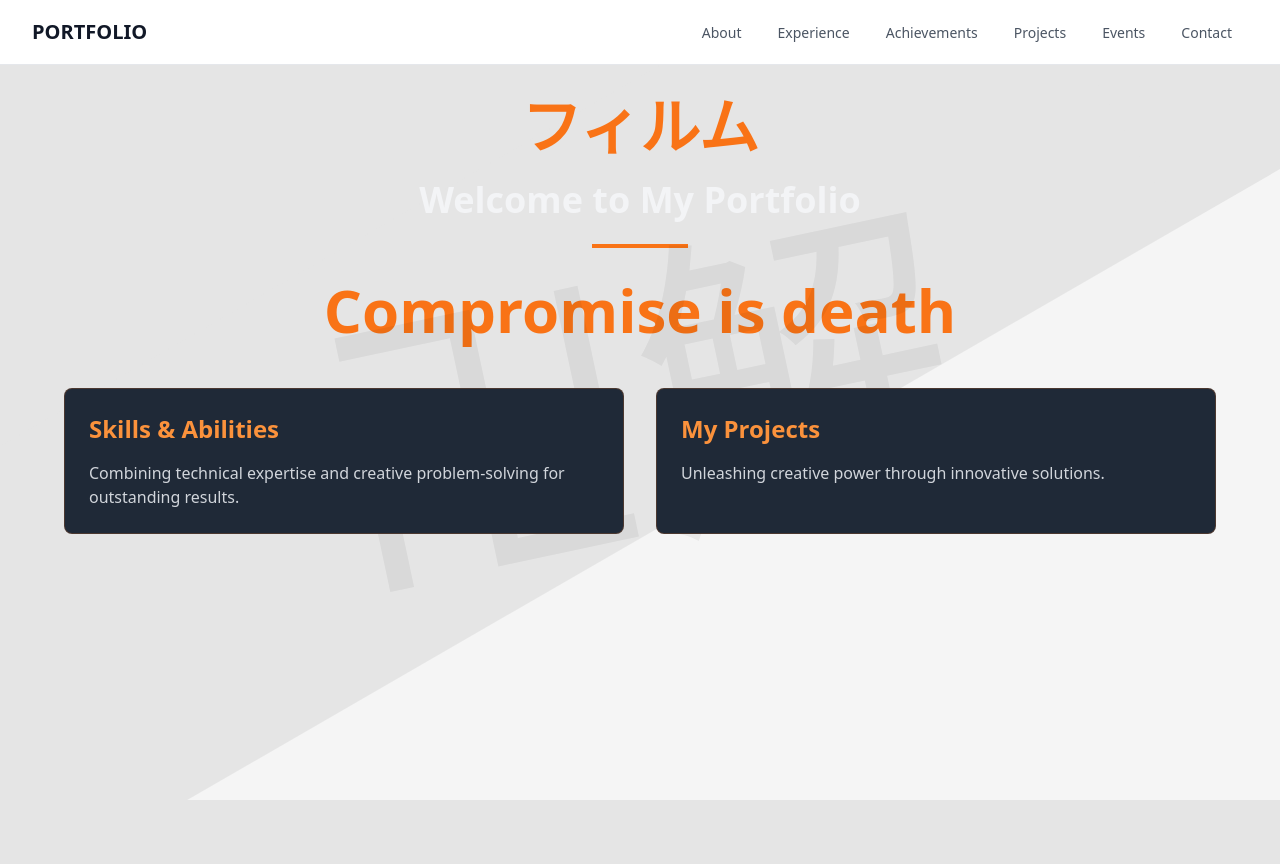
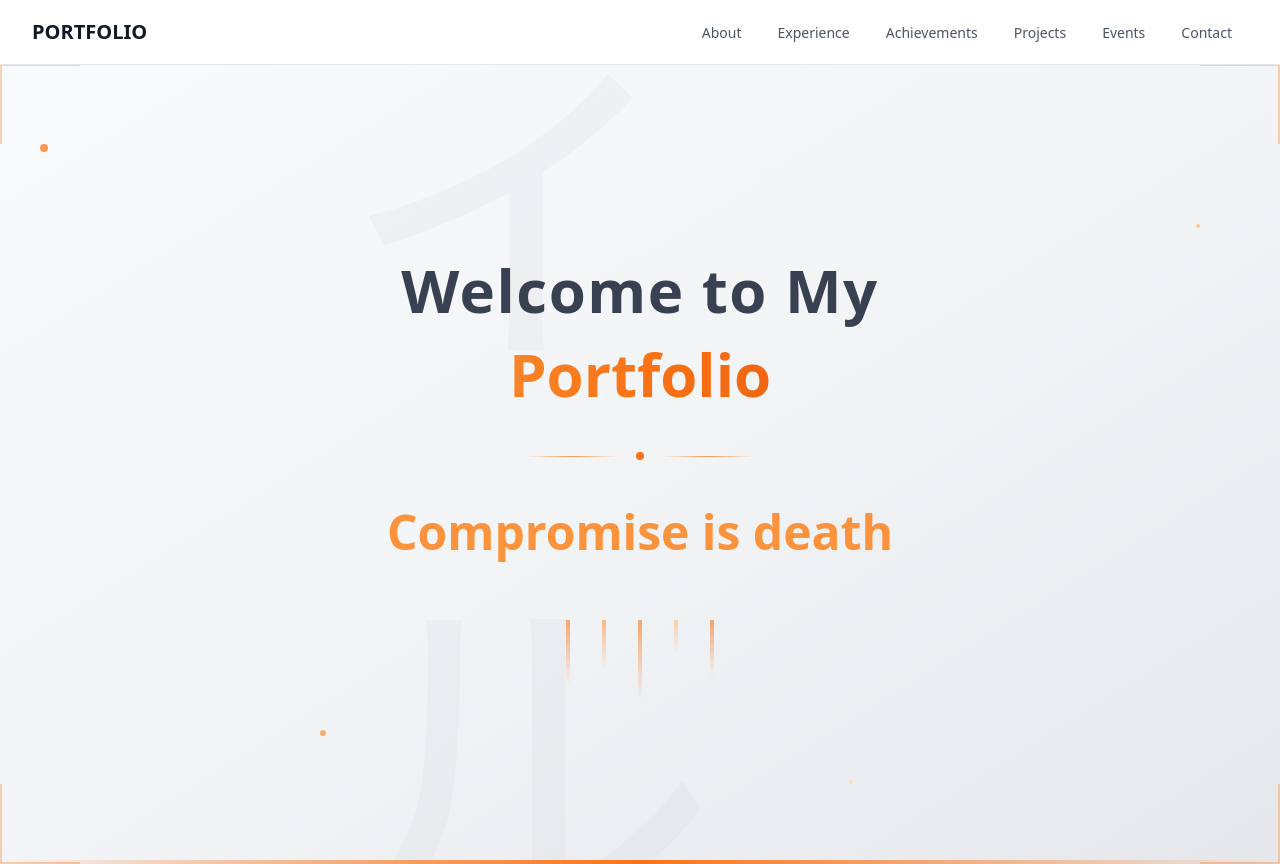
Before and after one commit to 5hyfilm/portfolio, a Next.js app: page / in a window 1280 px wide. Built offline with nearby package versions, Linux system fonts and the light colour scheme.

Commit message:
new design

```diff
--- a/src/app/page.tsx
+++ b/src/app/page.tsx
@@ -1,53 +1,71 @@
 // src/app/page.tsx
 export default function Home() {
   return (
-    <div className="min-h-screen p-8">
-      <div className="max-w-6xl mx-auto">
-        <div className="text-center mb-12">
-          <h1 className="text-6xl font-bold mb-6 text-orange-500 font-japanese">
-            フィルム
-          </h1>
-          <h2 className="text-4xl font-bold mb-6 text-gray-100">
-            Welcome to My Portfolio
-          </h2>
-          <div className="w-24 h-1 bg-orange-500 mx-auto mb-8"></div>
-          <p className="text-6xl font-bold mb-6 text-orange-500 font-japanese">
-            Compromise is death
-          </p>
-          {/* <p className="text-xl text-gray-600 max-w-2xl mx-auto leading-relaxed">
-            Abandon your fear. Look forward. Move forward and never stop. You
-            will age if you pull back. You will die if you hesitate.
-          </p> */}
-        </div>
+    <div className="min-h-screen bg-gradient-to-br from-gray-50 via-gray-100 to-gray-200 relative overflow-hidden">
+      {/* Animated background elements */}
+      <div className="absolute inset-0">
+        <div className="absolute top-20 left-10 w-2 h-2 bg-orange-500 rounded-full animate-pulse"></div>
+        <div className="absolute top-40 right-20 w-1 h-1 bg-orange-300 rounded-full animate-pulse delay-1000"></div>
+        <div className="absolute bottom-32 left-1/4 w-1.5 h-1.5 bg-orange-400 rounded-full animate-pulse delay-500"></div>
+        <div className="absolute bottom-20 right-1/3 w-1 h-1 bg-orange-200 rounded-full animate-pulse delay-700"></div>
+      </div>
 
-        {/* Decorative kanji background */}
-        <div className="fixed top-0 left-0 w-full h-full flex items-center justify-center opacity-5 pointer-events-none z-0">
-          <span className="text-[20rem] font-japanese transform -rotate-12">
-            卍解
-          </span>
-        </div>
+      {/* Decorative kanji background */}
+      <div className="absolute top-1/2 left-1/2 transform -translate-x-1/2 -translate-y-1/2 opacity-3">
+        <span className="text-[25rem] font-japanese text-gray-300/20 transform -rotate-12 select-none">
+          フィルム
+        </span>
+      </div>
 
-        {/* Main content sections */}
-        <div className="grid md:grid-cols-2 gap-8 relative z-10">
-          <div className="bg-gray-800 p-6 rounded-lg border border-orange-500/20 hover:border-orange-500/40 transition-colors duration-300">
-            <h3 className="text-2xl font-bold mb-4 text-orange-400">
-              Skills & Abilities
-            </h3>
-            <p className="text-gray-300">
-              Combining technical expertise and creative problem-solving for
-              outstanding results.
+      {/* Main content */}
+      <div className="relative z-10 min-h-screen flex flex-col items-center justify-center p-8">
+        <div className="max-w-4xl mx-auto text-center">
+          {/* Space for better visual balance */}
+          <div className="mb-8"></div>
+
+          {/* Welcome text with elegant styling */}
+          <div className="mb-12">
+            <h2 className="text-5xl md:text-6xl font-bold text-gray-700 mb-6 tracking-wide">
+              Welcome to My
+            </h2>
+            <h2 className="text-5xl md:text-6xl font-bold bg-gradient-to-r from-orange-400 via-orange-500 to-orange-600 bg-clip-text text-transparent mb-8">
+              Portfolio
+            </h2>
+          </div>
+
+          {/* Divider with animation */}
+          <div className="flex items-center justify-center mb-12">
+            <div className="h-px bg-gradient-to-r from-transparent via-orange-500 to-transparent w-24 animate-pulse"></div>
+            <div className="mx-4 w-2 h-2 bg-orange-500 rounded-full"></div>
+            <div className="h-px bg-gradient-to-r from-transparent via-orange-500 to-transparent w-24 animate-pulse"></div>
+          </div>
+
+          {/* Main motto with dramatic styling */}
+          <div className="mb-16">
+            <p className="text-4xl md:text-5xl font-bold text-orange-400 font-japanese mb-4 leading-tight">
+              Compromise is death
             </p>
           </div>
-          <div className="bg-gray-800 p-6 rounded-lg border border-orange-500/20 hover:border-orange-500/40 transition-colors duration-300">
-            <h3 className="text-2xl font-bold mb-4 text-orange-400">
-              My Projects
-            </h3>
-            <p className="text-gray-300">
-              Unleashing creative power through innovative solutions.
-            </p>
+
+          {/* Decorative elements */}
+          <div className="flex justify-center space-x-8 opacity-60">
+            <div className="w-1 h-16 bg-gradient-to-b from-orange-500 to-transparent"></div>
+            <div className="w-1 h-12 bg-gradient-to-b from-orange-400 to-transparent"></div>
+            <div className="w-1 h-20 bg-gradient-to-b from-orange-500 to-transparent"></div>
+            <div className="w-1 h-8 bg-gradient-to-b from-orange-300 to-transparent"></div>
+            <div className="w-1 h-14 bg-gradient-to-b from-orange-500 to-transparent"></div>
           </div>
         </div>
       </div>
+
+      {/* Bottom decorative border */}
+      <div className="absolute bottom-0 left-0 right-0 h-1 bg-gradient-to-r from-transparent via-orange-500 to-transparent"></div>
+
+      {/* Corner accents */}
+      <div className="absolute top-0 left-0 w-20 h-20 border-l-2 border-t-2 border-orange-500/30"></div>
+      <div className="absolute top-0 right-0 w-20 h-20 border-r-2 border-t-2 border-orange-500/30"></div>
+      <div className="absolute bottom-0 left-0 w-20 h-20 border-l-2 border-b-2 border-orange-500/30"></div>
+      <div className="absolute bottom-0 right-0 w-20 h-20 border-r-2 border-b-2 border-orange-500/30"></div>
     </div>
   );
 }
```
